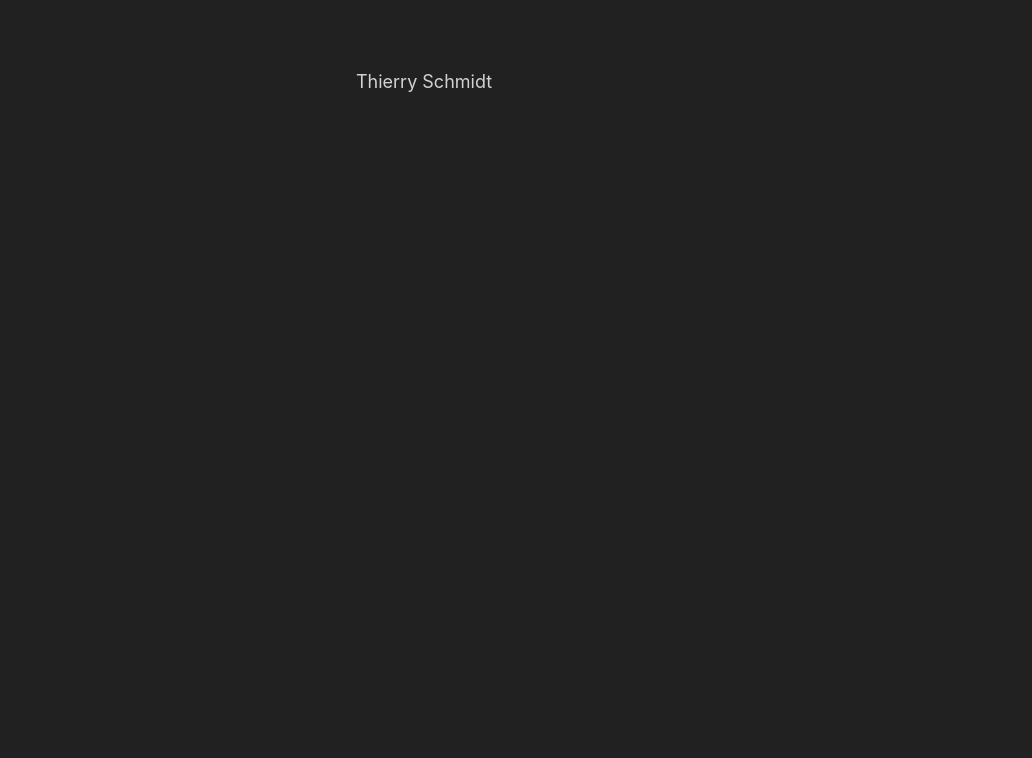
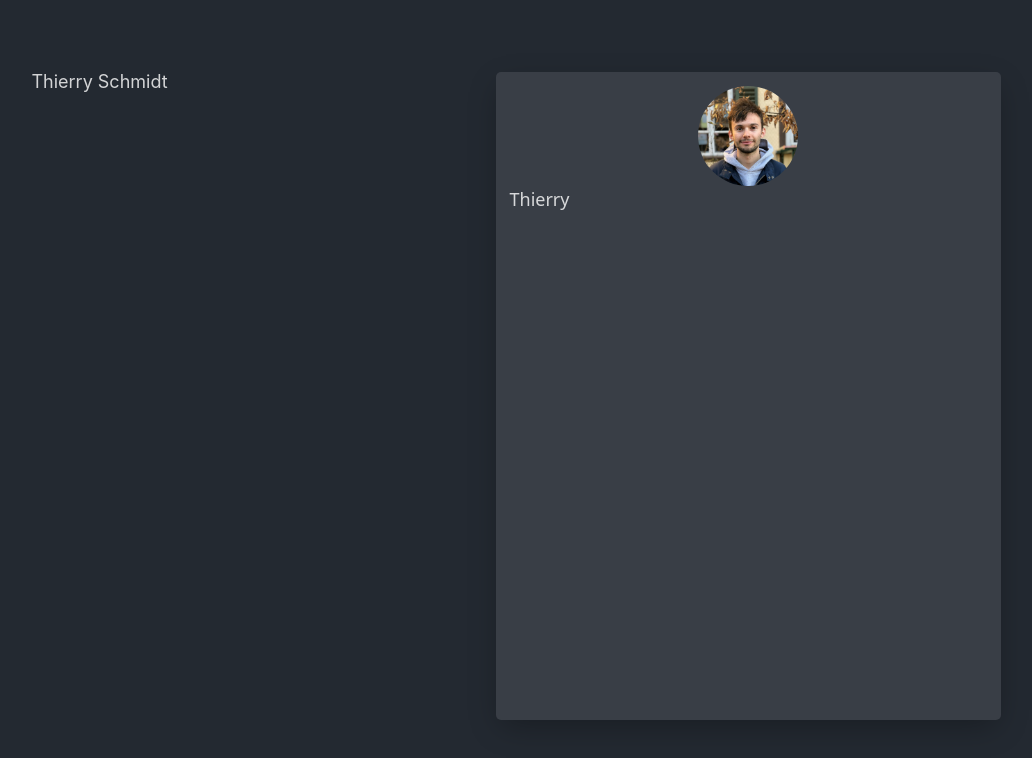
Before and after one commit to schmt5/portfolio, a Gatsby site: page / in a window 1280 px wide. Shown: the whole page, without its empty margins (216-1248 px from the left). Built offline with nearby package versions, Linux system fonts and the light colour scheme; Gatsby itself is replaced by a stand-in of ours.

Commit message:
Add card

```diff
--- a/package.json
+++ b/package.json
@@ -21,6 +21,7 @@
     "react": "^16.12.0",
     "react-dom": "^16.12.0",
     "react-helmet": "^6.1.0",
+    "react-spring": "^8.0.27",
     "tailwindcss": "^2.0.2"
   },
   "devDependencies": {
--- a/src/components/image.js
+++ b/src/components/image.js
@@ -13,24 +13,26 @@ import Img from "gatsby-image"
  * - `useStaticQuery`: https://www.gatsbyjs.com/docs/use-static-query/
  */
 
-const Image = () => {
+const Image = ({ style }) => {
   const data = useStaticQuery(graphql`
     query {
-      placeholderImage: file(relativePath: { eq: "gatsby-astronaut.png" }) {
+      placeholderImage: file(relativePath: { eq: "pb.jpeg" }) {
         childImageSharp {
-          fluid(maxWidth: 300) {
-            ...GatsbyImageSharpFluid
+          fixed(width: 100, height: 100) {
+            ...GatsbyImageSharpFixed
           }
         }
       }
     }
   `)
 
-  if (!data?.placeholderImage?.childImageSharp?.fluid) {
+  if (!data?.placeholderImage?.childImageSharp?.fixed) {
     return <div>Picture not found</div>
   }
 
-  return <Img fluid={data.placeholderImage.childImageSharp.fluid} />
+  return <Img
+  fixed={data.placeholderImage.childImageSharp.fixed}
+  style={style} />
 }
 
 export default Image
--- a/src/components/layout.css
+++ b/src/components/layout.css
@@ -19,7 +19,7 @@ body {
   -webkit-font-feature-settings: "kern", "liga", "clig", "calt";
   font-feature-settings: "kern", "liga", "clig", "calt";
 
-  background-color: #212121;
+  background-color: #232931;
 }
 article,
 aside,
--- /dev/null
+++ b/src/components/parallax-card.css
@@ -0,0 +1,13 @@
+.parallax-card {
+  width: 80%;
+  height: calc(90vh - 4rem);
+  background: #393e46;
+  border-radius: 5px;
+  box-shadow: 0px 10px 30px -5px rgba(0, 0, 0, 0.3);
+  transition: box-shadow 0.5s;
+  will-change: transform;
+}
+
+.parallax-card:hover {
+  box-shadow: 0px 30px 100px -10px rgba(0, 0, 0, 0.4);
+}
--- /dev/null
+++ b/src/components/parallaxCard.js
@@ -0,0 +1,25 @@
+import React from 'react';
+import { useSpring, animated } from 'react-spring'
+
+import Image from './image';
+import "./parallax-card.css";
+
+const calc = (x, y) => [-(y - window.innerHeight * 0.5) / 30, ((x) - window.innerWidth * 0.75) / 20, 1.1]
+const trans = (x, y, s) => `perspective(600px) rotateX(${x}deg) rotateY(${y}deg) scale(${s})`
+
+const ParallaxCard = () => {
+    const [props, set] = useSpring(() => ({ xys: [0, 0, 1], config: { mass: 5, tension: 280, friction: 30 } }));
+
+    return (
+        <animated.div
+            className="parallax-card mx-auto p-3"
+            onMouseMove={({ clientX: x, clientY: y }) => set({ xys: calc(x, y) })}
+            onMouseLeave={() => set({ xys: [0, 0, 1] })}
+            style={{ transform: props.xys.interpolate(trans) }}>
+            <Image style={{ borderRadius: '50%', display: 'block', marginLeft: 'auto', marginRight: 'auto' }} />
+            <p>Thierry</p>
+        </animated.div>
+    );
+}
+
+export default ParallaxCard;
--- a/src/pages/index.js
+++ b/src/pages/index.js
@@ -1,14 +1,20 @@
 import React from "react"
 import { Link } from "gatsby"
+import { useSpring, animated } from 'react-spring'
 
 import Layout from "../components/layout"
 import Image from "../components/image"
 import SEO from "../components/seo"
+import ParallaxCard from "../components/parallaxCard";
 
 const IndexPage = () => (
-  <Layout>
+  <Layout className>
     <SEO title="Home" />
-    <h1 className="text-center mt-16">Thierry Schmidt</h1>
+    <div className="grid grid-cols-2 gap-4 mt-16 h-screen">
+      <h1 className="text-center">Thierry Schmidt</h1>
+      <ParallaxCard />
+    </div>
+
   </Layout>
 )
 
```
Also changed, not shown: src/images/pb.jpeg (added), 1 other file.
